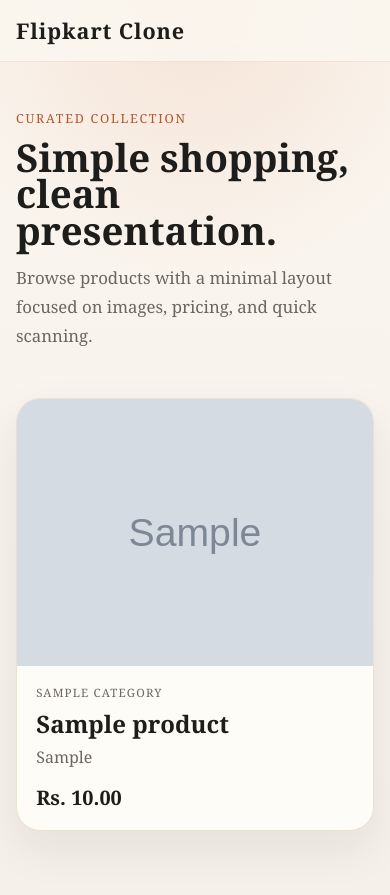
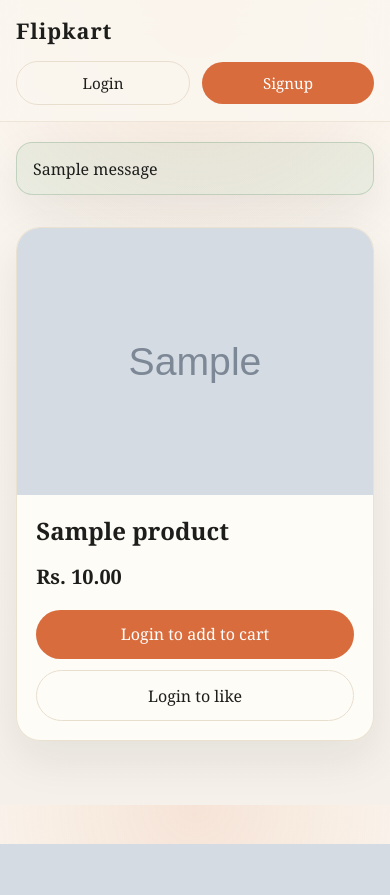
Before and after one commit to riyalila93/e_commerce, a Django app: page / in a window 390 px wide. After the commit the page ends 844 px from the top, so only its background shows below. Run offline with Django 4.2, Linux system fonts and the light colour scheme; tables that the repository leaves empty hold one stand-in row (values such as "Sample post"); grey boxes marked "Sample" are stand-in pictures; one stand-in notice (Sample message) is shown.

Commit message:
add login and signup functionality

```diff
--- a/flipkart_clone/settings.py
+++ b/flipkart_clone/settings.py
@@ -36,6 +36,9 @@ TEMPLATES=[{
 WSGI_APPLICATION='flipkart_clone.wsgi.application'
 DATABASES={'default':{'ENGINE':'django.db.backends.sqlite3','NAME':BASE_DIR/'db.sqlite3'}}
 DEFAULT_AUTO_FIELD = "django.db.models.BigAutoField"
+LOGIN_URL = "/login/"
+LOGIN_REDIRECT_URL = "/"
+LOGOUT_REDIRECT_URL = "/"
 STATIC_URL='/static/'
 STATICFILES_DIRS=[BASE_DIR/'static']
 MEDIA_URL = "/media/"
--- a/flipkart_clone/urls.py
+++ b/flipkart_clone/urls.py
@@ -3,9 +3,14 @@ from django.contrib import admin
 from django.conf import settings
 from django.conf.urls.static import static
 from django.urls import include, path
+from products import views as product_views
 
 urlpatterns = [
     path("admin/", admin.site.urls),
+    path("login/", product_views.login_view, name="login"),
+    path("signup/", product_views.signup_view, name="signup"),
+    path("logout/", product_views.logout_view, name="logout"),
+    path("dashboard/", product_views.dashboard_view, name="dashboard"),
     path("", include("products.urls")),
 ]
 
--- a/products/urls.py
+++ b/products/urls.py
@@ -8,4 +8,6 @@ app_name = "products"
 urlpatterns = [
     path("", views.product_list, name="product_list"),
     path("product/<int:pk>/", views.product_detail, name="product_detail"),
+    path("product/<int:pk>/add-to-cart/", views.add_to_cart, name="add_to_cart"),
+    path("product/<int:pk>/like/", views.like_product, name="like_product"),
 ]
--- a/products/views.py
+++ b/products/views.py
@@ -1,6 +1,10 @@
 
-from django.shortcuts import get_object_or_404, render
+from django.contrib import messages
+from django.contrib.auth import login, logout
+from django.shortcuts import get_object_or_404, redirect, render
+from django.views.decorators.http import require_POST
 
+from .forms import LoginForm, SignupForm
 from .models import Product
 
 
@@ -23,3 +27,65 @@ def product_detail(request, pk):
         "products/product_detail.html",
         {"product": product},
     )
+
+
+def login_view(request):
+    if request.user.is_authenticated:
+        return redirect("products:product_list")
+
+    if request.method == "POST":
+        form = LoginForm(request, data=request.POST)
+        if form.is_valid():
+            login(request, form.get_user())
+            return redirect("products:product_list")
+    else:
+        form = LoginForm(request)
+
+    return render(request, "auth/login.html", {"form": form})
+
+
+def signup_view(request):
+    if request.user.is_authenticated:
+        return redirect("products:product_list")
+
+    if request.method == "POST":
+        form = SignupForm(request.POST)
+        if form.is_valid():
+            user = form.save()
+            login(request, user)
+            return redirect("products:product_list")
+    else:
+        form = SignupForm()
+
+    return render(request, "auth/signup.html", {"form": form})
+
+
+def logout_view(request):
+    logout(request)
+    return redirect("products:product_list")
+
+
+def dashboard_view(request):
+    return redirect("products:product_list")
+
+
+@require_POST
+def add_to_cart(request, pk):
+    product = get_object_or_404(Product, pk=pk)
+    if not request.user.is_authenticated:
+        messages.info(request, f"Please log in to add {product.name} to your cart.")
+        return redirect("login")
+
+    messages.success(request, f"{product.name} added to cart.")
+    return redirect("products:product_list")
+
+
+@require_POST
+def like_product(request, pk):
+    product = get_object_or_404(Product, pk=pk)
+    if not request.user.is_authenticated:
+        messages.info(request, f"Please log in to like {product.name}.")
+        return redirect("login")
+
+    messages.success(request, f"You liked {product.name}.")
+    return redirect("products:product_list")
--- a/static/css/style.css
+++ b/static/css/style.css
@@ -52,44 +52,83 @@ img {
     padding: 1rem 0;
 }
 
+.navbar {
+    display: flex;
+    align-items: center;
+    justify-content: space-between;
+    gap: 1rem;
+}
+
 .brand {
     font-size: 1.35rem;
     font-weight: 700;
     letter-spacing: 0.04em;
 }
 
-.hero {
-    padding: 4rem 0 2rem;
-    max-width: 720px;
+.nav-actions {
+    display: flex;
+    align-items: center;
+    gap: 0.75rem;
 }
 
-.eyebrow {
-    margin: 0 0 0.75rem;
-    color: var(--accent-dark);
-    text-transform: uppercase;
-    letter-spacing: 0.14em;
-    font-size: 0.78rem;
+.nav-button {
+    padding: 0.7rem 1.15rem;
+    border-radius: 999px;
+    background: var(--accent);
+    color: #fff;
+    font-size: 0.95rem;
+    transition: background 0.2s ease, transform 0.2s ease;
 }
 
-.hero h1 {
-    margin: 0;
-    font-size: clamp(2.4rem, 6vw, 4.5rem);
-    line-height: 0.95;
+.nav-button:hover {
+    background: var(--accent-dark);
+    transform: translateY(-1px);
 }
 
-.hero-copy {
-    margin: 1rem 0 0;
-    max-width: 580px;
-    color: var(--muted);
-    font-size: 1.05rem;
-    line-height: 1.7;
+.nav-button-muted {
+    background: transparent;
+    color: var(--text);
+    border: 1px solid var(--border);
+}
+
+.nav-button-muted:hover {
+    background: rgba(255, 255, 255, 0.6);
+}
+
+.storefront {
+    padding: 2rem 0 4rem;
+}
+
+.message-stack {
+    display: grid;
+    gap: 0.75rem;
+    padding-top: 1.25rem;
+}
+
+.flash-message {
+    padding: 0.9rem 1rem;
+    border-radius: 16px;
+    border: 1px solid rgba(232, 222, 206, 0.9);
+    background: rgba(255, 253, 249, 0.92);
+    color: var(--text);
+    box-shadow: var(--shadow);
+}
+
+.flash-message.success {
+    border-color: rgba(52, 122, 74, 0.22);
+    background: rgba(52, 122, 74, 0.08);
+}
+
+.flash-message.info {
+    border-color: rgba(217, 108, 61, 0.22);
+    background: rgba(217, 108, 61, 0.08);
 }
 
 .product-grid {
     display: grid;
     grid-template-columns: repeat(auto-fit, minmax(240px, 1fr));
     gap: 1.5rem;
-    padding: 1rem 0 4rem;
+    padding: 0;
 }
 
 .product-card,
@@ -103,6 +142,8 @@ img {
 .product-card {
     overflow: hidden;
     transition: transform 0.2s ease, box-shadow 0.2s ease;
+    display: flex;
+    flex-direction: column;
 }
 
 .product-card:hover {
@@ -112,7 +153,7 @@ img {
 
 .product-link {
     display: block;
-    height: 100%;
+    flex: 1;
 }
 
 .product-image-wrap,
@@ -167,6 +208,43 @@ img {
     font-weight: 700;
 }
 
+.product-card-actions {
+    display: grid;
+    gap: 0.7rem;
+    padding: 0 1.2rem 1.2rem;
+}
+
+.product-card-actions form {
+    margin: 0;
+}
+
+.card-action-button {
+    width: 100%;
+    padding: 0.85rem 1rem;
+    border: 0;
+    border-radius: 999px;
+    background: var(--accent);
+    color: #fff;
+    font: inherit;
+    cursor: pointer;
+    transition: background 0.2s ease, transform 0.2s ease;
+}
+
+.card-action-button:hover {
+    background: var(--accent-dark);
+    transform: translateY(-1px);
+}
+
+.card-action-button-secondary {
+    background: transparent;
+    color: var(--text);
+    border: 1px solid var(--border);
+}
+
+.card-action-button-secondary:hover {
+    background: rgba(255, 255, 255, 0.7);
+}
+
 .back-link {
     display: inline-block;
     margin: 2rem 0 1.25rem;
@@ -231,8 +406,18 @@ img {
 }
 
 @media (max-width: 780px) {
-    .hero {
-        padding-top: 3rem;
+    .navbar {
+        flex-direction: column;
+        align-items: flex-start;
+    }
+
+    .nav-actions {
+        width: 100%;
+    }
+
+    .nav-button {
+        flex: 1;
+        text-align: center;
     }
 
     .detail-layout {
--- a/templates/base.html
+++ b/templates/base.html
@@ -9,11 +9,27 @@
 </head>
 <body>
     <header class="site-header">
-        <div class="container header-inner">
-            <a class="brand" href="{% url 'products:product_list' %}">Flipkart Clone</a>
+        <div class="container header-inner navbar">
+            <a class="brand" href="{% url 'products:product_list' %}">Flipkart</a>
+            <div class="nav-actions">
+                {% if user.is_authenticated %}
+                <a class="nav-button" href="{% url 'logout' %}">Logout</a>
+                {% else %}
+                <a class="nav-button nav-button-muted" href="{% url 'login' %}">Login</a>
+                <a class="nav-button" href="{% url 'signup' %}">Signup</a>
+                {% endif %}
+                {% block nav_actions %}{% endblock %}
+            </div>
         </div>
     </header>
     <main class="container">
+        {% if messages %}
+        <section class="message-stack">
+            {% for message in messages %}
+            <div class="flash-message {{ message.tags }}">{{ message }}</div>
+            {% endfor %}
+        </section>
+        {% endif %}
         {% block content %}{% endblock %}
     </main>
 </body>
--- a/templates/products/product_list.html
+++ b/templates/products/product_list.html
@@ -3,13 +3,8 @@
 {% block title %}Products | Flipkart Clone{% endblock %}
 
 {% block content %}
-<section class="hero">
-    <p class="eyebrow">Curated Collection</p>
-    <h1>Simple shopping, clean presentation.</h1>
-    <p class="hero-copy">Browse products with a minimal layout focused on images, pricing, and quick scanning.</p>
-</section>
-
-<section class="product-grid">
+<section class="storefront">
+    <div class="product-grid">
     {% for product in products %}
     <article class="product-card">
         <a class="product-link" href="{% url 'products:product_detail' product.pk %}">
@@ -21,12 +16,32 @@
                 {% endif %}
             </div>
             <div class="product-card-body">
-                <p class="product-category">{{ product.category.name }}</p>
                 <h2>{{ product.name }}</h2>
-                <p class="product-brand">{{ product.brand }}</p>
                 <p class="product-price">Rs. {{ product.price }}</p>
             </div>
         </a>
+        <div class="product-card-actions">
+            <form method="post" action="{% url 'products:add_to_cart' product.pk %}">
+                {% csrf_token %}
+                <button class="card-action-button" type="submit">
+                    {% if user.is_authenticated %}
+                    Add to Cart
+                    {% else %}
+                    Login to add to cart
+                    {% endif %}
+                </button>
+            </form>
+            <form method="post" action="{% url 'products:like_product' product.pk %}">
+                {% csrf_token %}
+                <button class="card-action-button card-action-button-secondary" type="submit">
+                    {% if user.is_authenticated %}
+                    Like
+                    {% else %}
+                    Login to like
+                    {% endif %}
+                </button>
+            </form>
+        </div>
     </article>
     {% empty %}
     <div class="empty-state">
@@ -34,5 +49,6 @@
         <p>Add products from the Django admin to populate this catalog.</p>
     </div>
     {% endfor %}
+    </div>
 </section>
 {% endblock %}
```
Also changed, not shown: other parts of static/css/style.css (+97 -0 lines), products/forms.py (added, +22 -0 lines), templates/auth/login.html (added, +38 -0 lines), templates/auth/signup.html (added, +29 -0 lines), templates/dashboard.html (added, +13 -0 lines), db.sqlite3.
